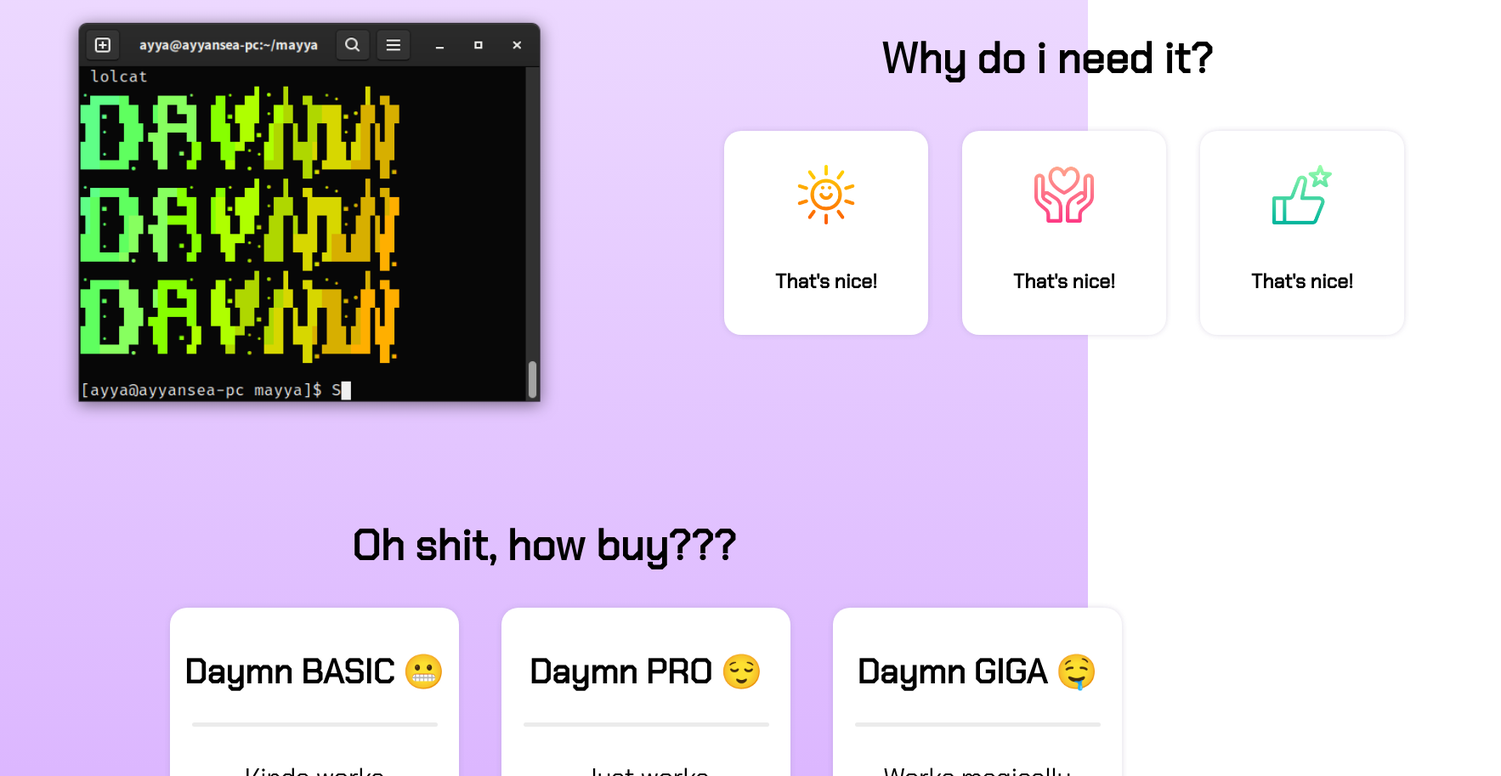
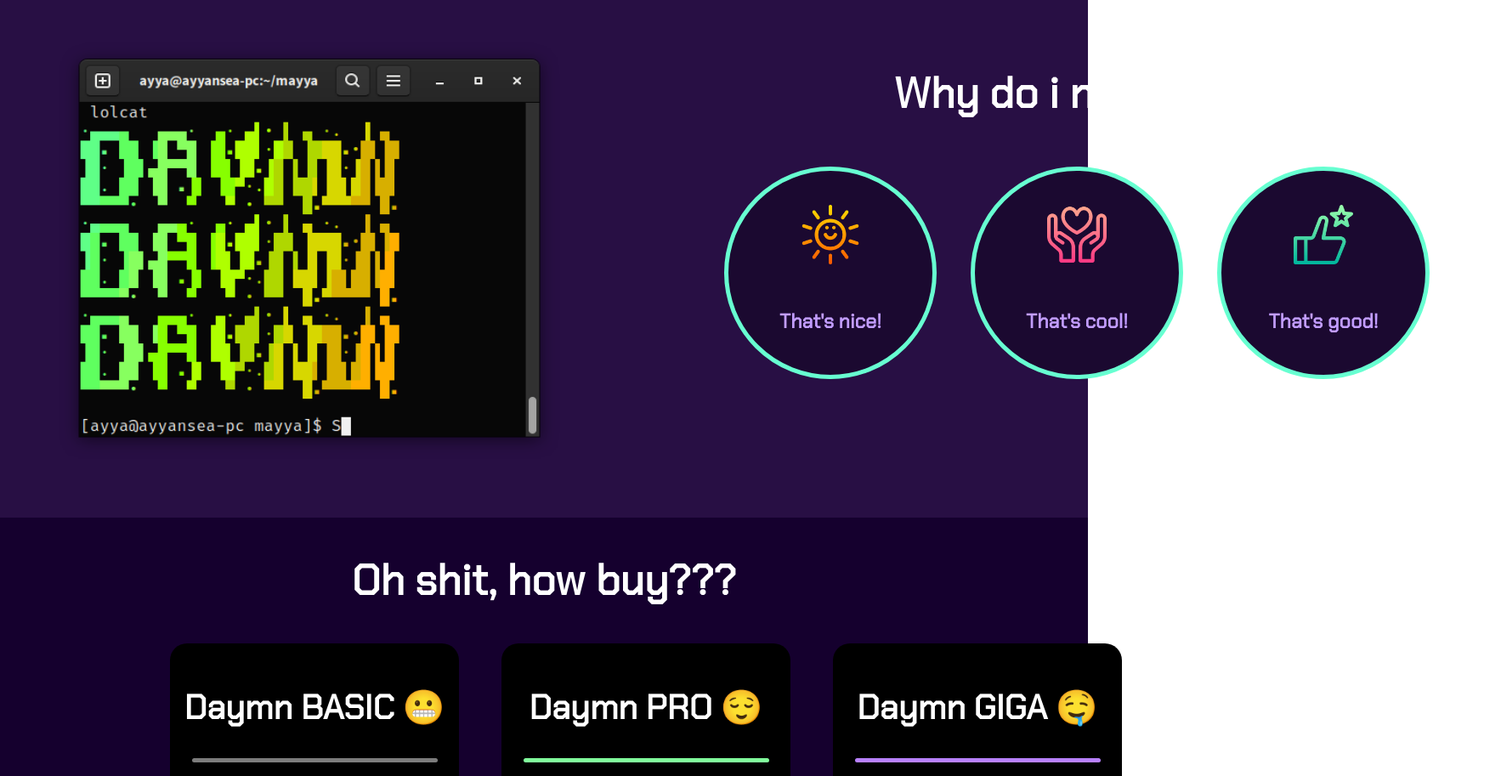
Before and after one commit to safym/daymn, a plain HTML site: page index.html in a window 1280 px wide. Shown: the part 1887-2800 px from the top of the page at 85% size, 1766 px wide, since content can reach past the window. Drawn offline with Linux system fonts and the light colour scheme.

Commit message:
сделала гораздо красивее

```diff
--- a/Style.css
+++ b/Style.css
@@ -66,10 +66,13 @@ body {
 }
 
 .main_container {
-    background-image: linear-gradient(to bottom, rgb(255, 255, 255), rgb(210, 162, 255));
+    background-color: rgb(21, 0, 46);
+
     margin: 0;
     padding-bottom: 50px;
 }
+
+
 
 .title {
     text-align: center;
@@ -110,6 +113,7 @@ p {
     flex-direction: row;
     /* width: 100vw;
     height: 100vh; */
+    background-image: linear-gradient(to bottom, rgb(117, 24, 223), rgb(58, 56, 190));
 
     /* flex-wrap: wrap; */
 }
@@ -130,15 +134,16 @@ p {
 .animation {
     border-top-left-radius: 10px;
     border-top-right-radius: 10px;
-    box-shadow: 2px -2px 40px 0 rgba(176, 168, 199, 0.3),
-        -2px -2px 40px 0 rgba(176, 168, 199, 0.3),
-        2px 2px 40px 0 rgba(176, 168, 199, 0.3),
-        -2px 2px 40px 0 rgba(176, 168, 199, 0.3);
+    box-shadow: 2px -2px 40px 0 rgba(34, 30, 44, 0.3),
+        -2px -2px 40px 0 rgba(34, 30, 44, 0.3),
+        2px 2px 40px 0 rgba(34, 30, 44, 0.3),
+        -2px 2px 40px 0 rgba(34, 30, 44, 0.3);
 }
 
 .second {
     display: flex;
     flex-direction: row;
+     background-color:  rgb(40, 15, 68);
     /* flex-wrap: wrap; */
 }
 
@@ -157,6 +162,8 @@ p {
 .advantages ul {
     display: flex;
     list-style: none;
+
+    color: rgb(194, 157, 255);
 }
 
 .advantages li {
@@ -164,12 +171,13 @@ p {
     justify-content: space-between;
     padding: 20px;
     margin: 20px;
-    border-radius: 20px;
-    box-shadow: 2px -2px 5px 0 rgba(176, 168, 199, 0.1),
-        -2px -2px 5px 0 rgba(176, 168, 199, 0.1),
-        2px 2px 5px 0 rgba(176, 168, 199, 0.1),
-        -2px 2px 5px 0 rgba(176, 168, 199, 0.1);
+    border-radius: 200px;
+    /* box-shadow: 2px -2px 10px 0 rgba(127, 91, 255, 0.616),
+        -2px -2px 10px 0 rgba(127, 91, 255, 0.616),
+        2px 2px 10px 0 rgba(127, 91, 255, 0.616),
+        -2px 2px 10px 0 rgba(127, 91, 255, 0.616); */
 
+    border: 5px solid rgb(103, 255, 209);
 
     font-size: 20px;
 
@@ -177,7 +185,7 @@ p {
     height: 200px;
     transition: 1s all linear;
 
-    background-color: white;
+    background-color: rgb(27, 9, 48);
 }
 
 .advantages img {
@@ -229,18 +237,26 @@ p {
 
     border-radius: 20px;
 
-    box-shadow: 2px -2px 5px 0 rgba(176, 168, 199, 0.1),
+    /* box-shadow: 2px -2px 5px 0 rgba(176, 168, 199, 0.1),
         -2px -2px 5px 0 rgba(176, 168, 199, 0.1),
         2px 2px 5px 0 rgba(176, 168, 199, 0.1),
-        -2px 2px 5px 0 rgba(176, 168, 199, 0.1);
+        -2px 2px 5px 0 rgba(176, 168, 199, 0.1); */
 
     padding: 0;
 
-    background-color: white;
+    color: white;
+
+    background-color: rgb(0, 0, 0);
 }
 
 h2 {
     font-size: 50px;
+
+    color: rgb(255, 255, 255);
+}
+
+.colorname {
+    color: rgb(0, 255, 170);
 }
 
 h4 {
@@ -249,6 +265,7 @@ h4 {
 
 .buy {
     text-align: center;
+    background-color: rgb(21, 0, 46);
 
 }
 
@@ -328,5 +345,16 @@ h4 {
     height: 5px;
     border-radius: 50px;
     border-style: none;
-    background-color: rgb(235, 235, 235);
 }
+
+.gradient1 {
+    background-color: rgb(124, 124, 124);
+}
+
+.gradient2 {
+    background-color: rgb(129, 255, 156);
+}
+
+.gradient3 {
+    background-color: rgb(184, 129, 255);
+}
--- a/index.html
+++ b/index.html
@@ -34,7 +34,7 @@
             <div class="faq">
                 <div class="first" id="2">
                     <div class="textabout">
-                        <h2>What is Daymn?</h2>
+                        <h2>What is <h2 class="colorname">Daymn?</h2></h2>
                         <p>
                             <b>Sunt ullamco nulla enim adipisicing sunt id et non aute laborum sunt. Voluptate
                                 exercitation
@@ -72,11 +72,11 @@
                             </li>
                             <li>
                                 <img src="res/images/selfcare.png" width="70px" height="70px">
-                                <h3>That's nice!</h3>
+                                <h3>That's cool!</h3>
                             </li>
                             <li>
                                 <img src="res/images/reputation.png" width="70px" height="70px">
-                                <h3>That's nice!</h3>
+                                <h3>That's good!</h3>
                             </li>
                         </ul>
                     </div>
```
